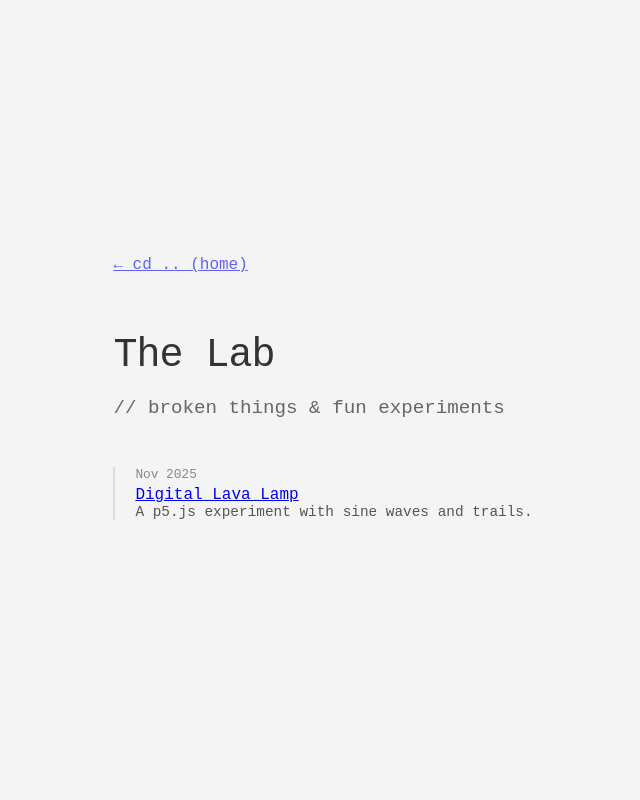
After one commit to fluxtt/jamesdev, a PHP site: page /lab/index.html in a window 1280 px wide. The commit adds this page. Shown: the whole page, without its empty margins (317-957 px from the left). Run offline with PHP 8.4, Linux system fonts and the light colour scheme.

Commit message:
lab index

```diff
--- a/index.html
+++ b/index.html
@@ -10,8 +10,9 @@
   <body>
     <main class="container">
       <h1>James | Dev</h1>
-      <p class="tagline">//Rediscovering the joy of code.</p>
+      <p class="tagline">// rediscovering the joy of code</p>
       <ul class="links">
+        <li><a href="lab/index.html" class="lab-link">Enter The Lab</a></li>
         <li><a href="https://github.com/fluxtt">Github</a></li>
         <li><a href="mailto:james.tibbott@hotmail.co.uk">Email me</a></li>
       </ul>
--- /dev/null
+++ b/lab/index.html
@@ -0,0 +1,52 @@
+<!DOCTYPE html>
+<html lang="en">
+  <head>
+    <meta charset="UTF-8" />
+    <meta name="viewport" content="width=device-width, initial-scale=1.0" />
+    <title>James | Lab</title>
+    <link rel="stylesheet" href="../style.css" />
+    <style>
+      /* A little extra styling specific to this list */
+      .experiment-list {
+        list-style: none;
+        padding: 0;
+        border-left: 2px solid #ddd; /* A subtle vertical line */
+        padding-left: 20px;
+      }
+      .experiment-list li {
+        margin-bottom: 1.5rem;
+      }
+      .date {
+        font-size: 0.8rem;
+        color: #888;
+        display: block;
+        margin-bottom: 0.2rem;
+      }
+      .desc {
+        color: #555;
+        font-size: 0.9rem;
+      }
+      .back-link {
+        display: inline-block;
+        margin-bottom: 2rem;
+        opacity: 0.6;
+      }
+    </style>
+  </head>
+  <body>
+    <main class="container">
+      <a href="../index.html" class="back-link">&larr; cd .. (home)</a>
+
+      <h1>The Lab</h1>
+      <p class="tagline">// broken things & fun experiments</p>
+
+      <ul class="experiment-list">
+        <li>
+          <span class="date">Nov 2025</span>
+          <a href="lava.html">Digital Lava Lamp</a>
+          <div class="desc">A p5.js experiment with sine waves and trails.</div>
+        </li>
+      </ul>
+    </main>
+  </body>
+</html>
--- a/style.css
+++ b/style.css
@@ -50,3 +50,10 @@ h1 {
   color: #555;
   border-bottom: 1px dotted #555;
 }
+
+.lab-link {
+  font-size: 1.5rem; /* Bigger than normal text (1rem), smaller than H1 (2.5rem) */
+  font-weight: bold;
+  display: inline-block; /* Helps it sit nicely with the margin */
+  margin-bottom: 0.5rem; /* A little extra space below it */
+}
```
